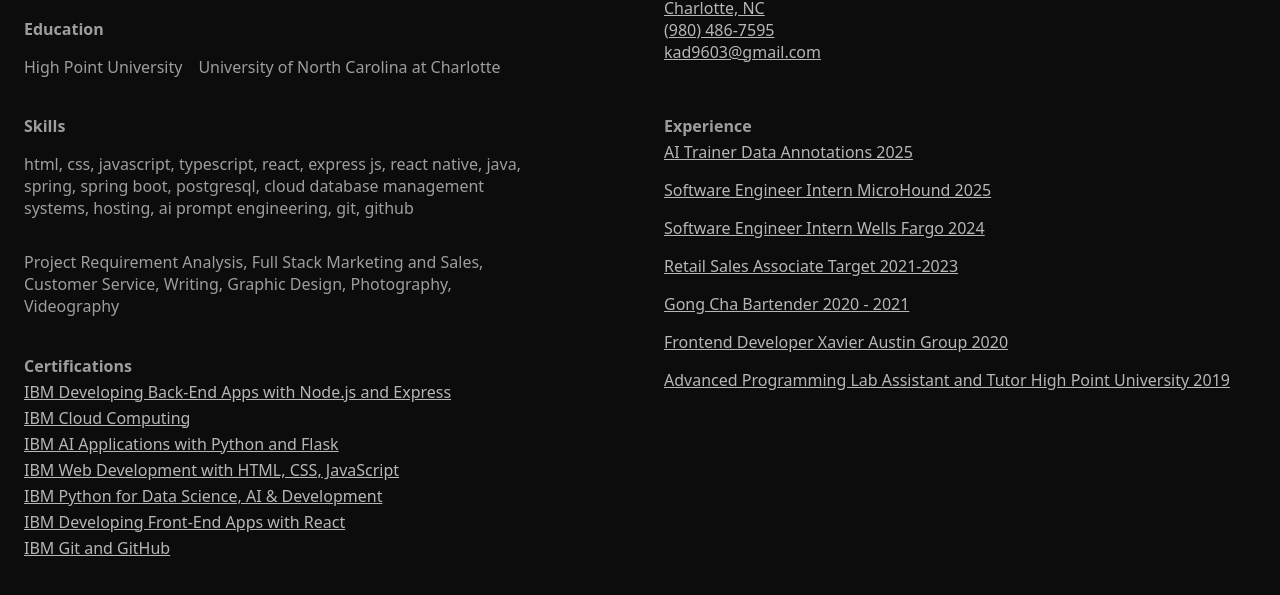
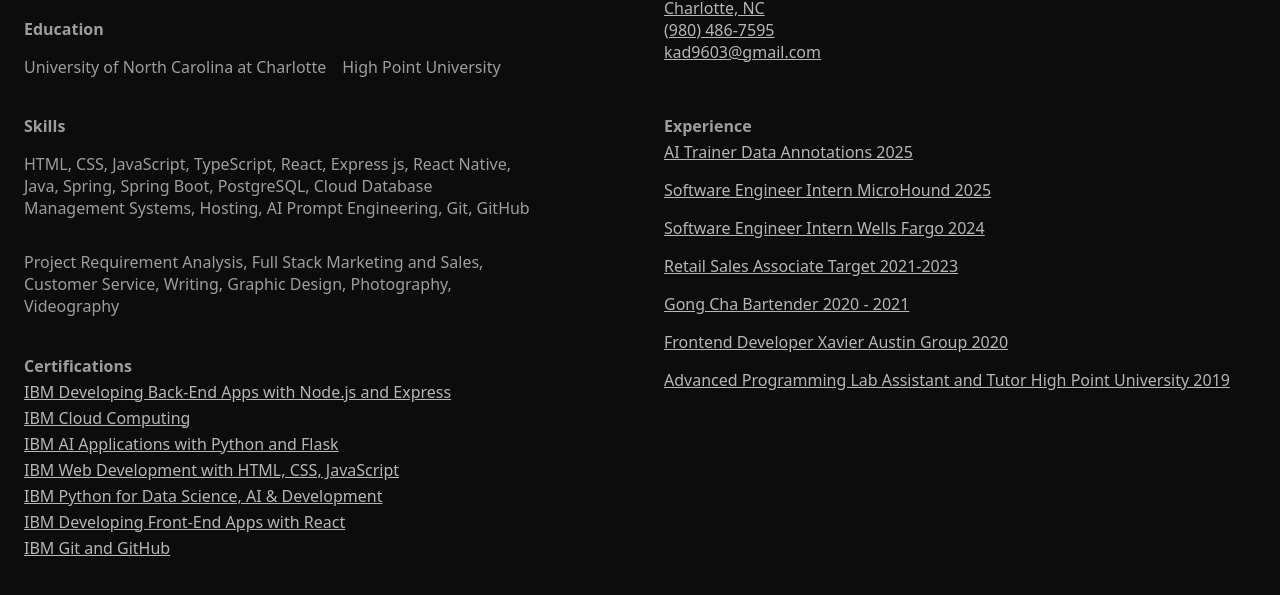
Before and after one commit to kaleb-dean/kaleb-dean.github.io, a plain HTML site: page index.html in a window 1280 px wide. Shown: the part 93-688 px from the top of the page. Drawn offline with Linux system fonts and the light colour scheme.

Commit message:
content changes

```diff
--- a/index.html
+++ b/index.html
@@ -24,15 +24,15 @@
     <section class="education">
         <h4>Education</h4>
         <div class="flex">
+            <p>University of North Carolina at Charlotte</p>
             <p>High Point University</p>
-            <p>University of North Carolina at Charlotte</p>
         </div>
     </section>
     <section class="skills">
         <h4>Skills</h4>
         <p>
-            html, css, javascript, typescript, react, express js, react native, java, spring, spring boot, postgresql,
-            cloud database management systems, hosting, ai prompt engineering, git, github
+            HTML, CSS, JavaScript, TypeScript, React, Express js, React Native, Java, Spring, Spring Boot, PostgreSQL,
+            Cloud Database Management Systems, Hosting, AI Prompt Engineering, Git, GitHub
         </p><p>
             Project Requirement Analysis, Full Stack Marketing and Sales, Customer Service, Writing, Graphic Design, Photography, Videography
         </p>
```
